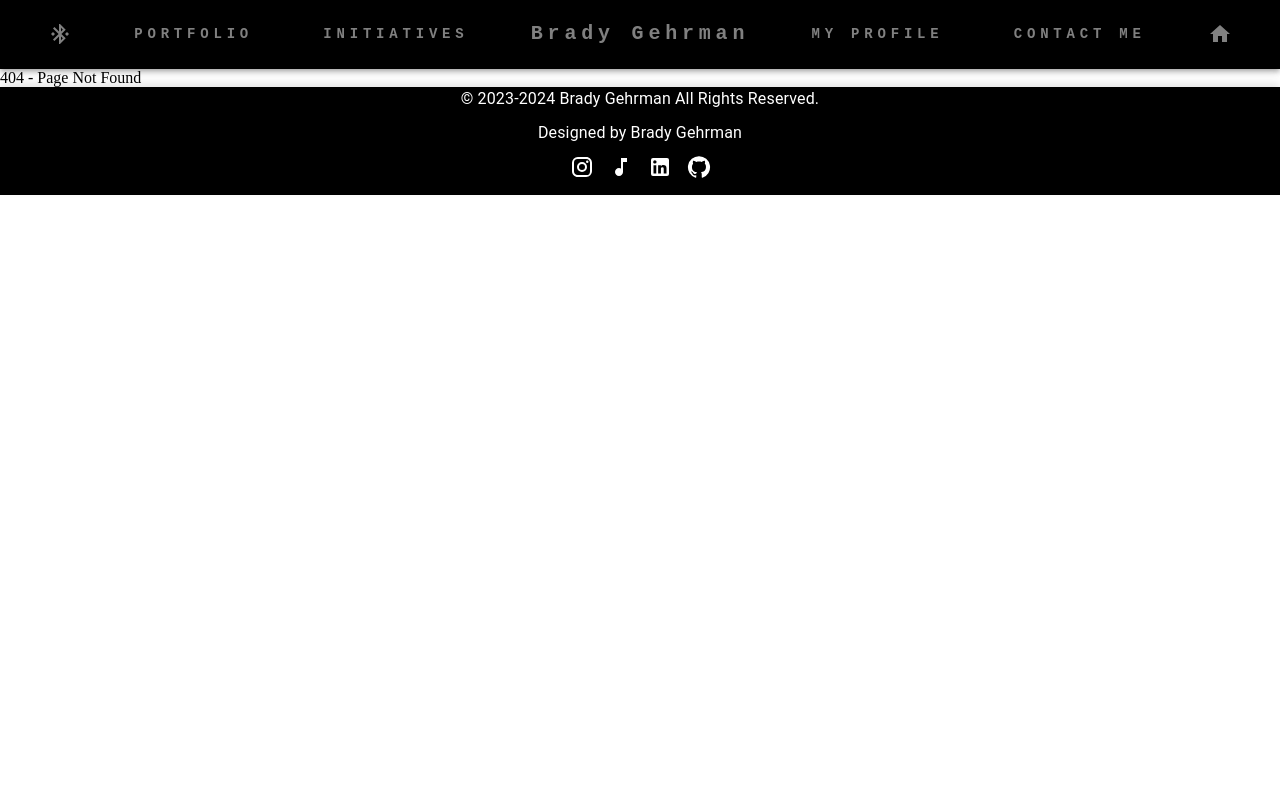
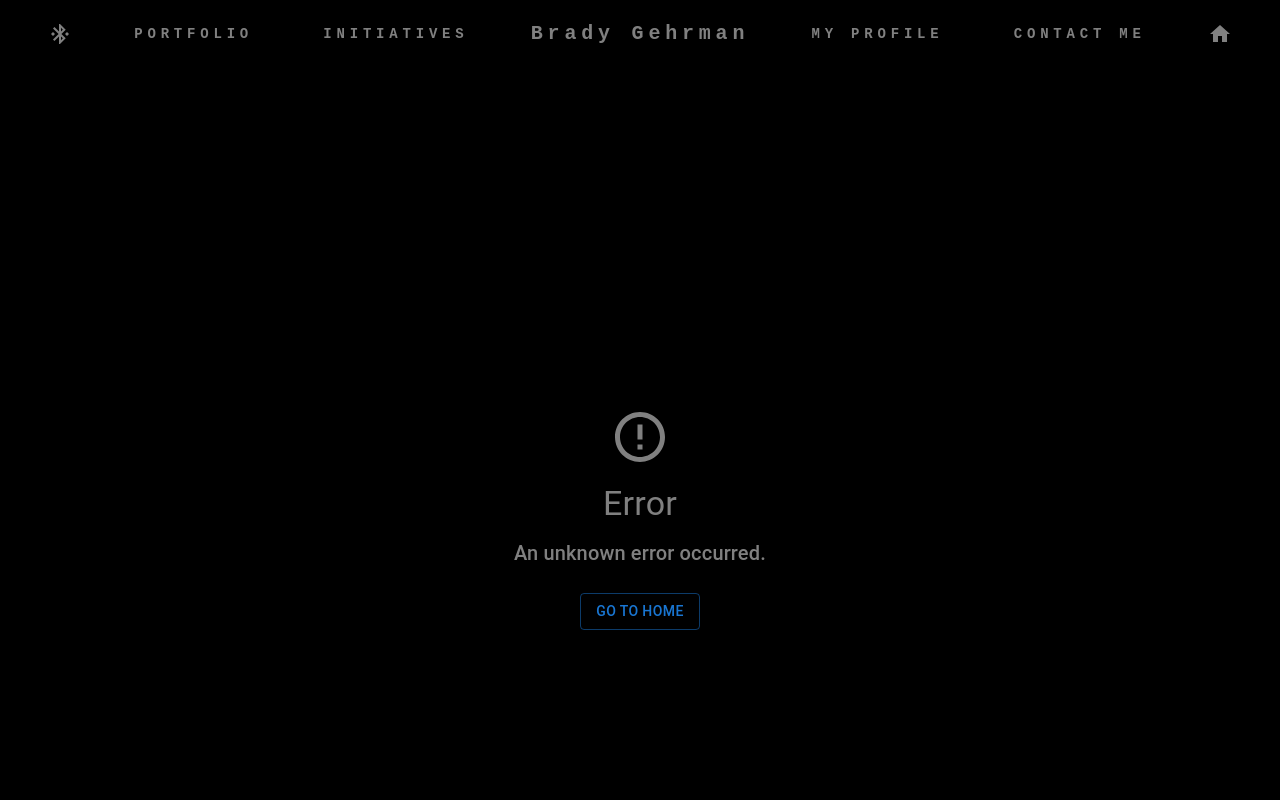
Before and after one commit to btgehr01/Portfolio, a React app: page /error in a window 1280 px wide. Before the commit this address had no page. Shown: the top 800 px of the page. Built offline with nearby package versions, Linux system fonts and the light colour scheme.

Commit message:
[brady] added login redirect and login error screen

```diff
--- a/src/App.tsx
+++ b/src/App.tsx
@@ -10,6 +10,7 @@ import { Contact } from "./Screens/Contact";
 import { Box } from "@mui/material";
 import TopNav from "./TopNav";
 import Footer from "./Footer";
+import ErrorScreen from "./Screens/Error";
 
 const App: React.FC = () => {
   return (
@@ -29,6 +30,7 @@ const App: React.FC = () => {
           <Route path="/initiatives" element={<Initiatives />} />
           <Route path="/about" element={<About />} />
           <Route path="/contact" element={<Contact />} />
+          <Route path="/error" element={<ErrorScreen />} />
           <Route path="*" element={<NotFound />} />
         </Routes>
       </Box>
--- a/src/Helpers/SpotifyHelper.tsx
+++ b/src/Helpers/SpotifyHelper.tsx
@@ -4,18 +4,27 @@ const apiUrl = "https://bradygehrman-api.vercel.app/api/spotify";
 
 export const postSongToPlaylist = async (songURI: string) => {
   try {
-    const response = await axios.get(
-      `${apiUrl}/addSong?songURI=${encodeURIComponent(songURI)}`
+    const response = await axios.post(
+      `${apiUrl}/addSong`,
+      { songURI: songURI },
+      {
+        withCredentials: true,
+        headers: {
+          "Content-Type": "application/json",
+        },
+      }
     );
     return response.data;
   } catch (e) {
-    console.error(e);
+    throw e;
   }
 };
 
 export const getPlaylistSongs = async () => {
   try {
-    const response = await axios.get(`${apiUrl}/getPlaylistSongs`);
+    const response = await axios.get(`${apiUrl}/getPlaylistSongs`, {
+      withCredentials: true,
+    });
     return response.data;
   } catch (e) {
     console.error(e);
--- /dev/null
+++ b/src/Screens/Error.tsx
@@ -0,0 +1,49 @@
+// ErrorScreen.js
+import React from "react";
+import { Box, Typography, Button } from "@mui/material";
+import ErrorOutlineIcon from "@mui/icons-material/ErrorOutline";
+import { useLocation } from "react-router-dom";
+
+const ErrorScreen = () => {
+  const location = useLocation();
+
+  const getQueryParam = (param: string) => {
+    const queryParams = new URLSearchParams(location.search);
+    return queryParams.get(param);
+  };
+
+  const errorMessage =
+    getQueryParam("errorMessage") || "An unknown error occurred.";
+
+  return (
+    <Box
+      sx={{
+        minHeight: "100vh",
+        backgroundColor: "black",
+        padding: "50px",
+        display: "flex",
+        flexDirection: "column",
+        justifyContent: "center",
+        alignItems: "center",
+        color: "grey",
+        textAlign: "center",
+      }}
+    >
+      <ErrorOutlineIcon sx={{ fontSize: 60, mb: 2 }} />
+      <Typography variant="h4" gutterBottom>
+        Error
+      </Typography>
+      <Typography variant="h6">{errorMessage}</Typography>
+      <Button
+        variant="outlined"
+        color="primary"
+        sx={{ mt: 3 }}
+        onClick={() => (window.location.href = "/")}
+      >
+        Go to Home
+      </Button>
+    </Box>
+  );
+};
+
+export default ErrorScreen;
--- a/src/Screens/Spotify.tsx
+++ b/src/Screens/Spotify.tsx
@@ -14,6 +14,7 @@ import {
   getSongsFromSearch,
   postSongToPlaylist,
 } from "../Helpers/SpotifyHelper";
+import { AxiosError } from "axios";
 
 export type Artist = {
   id: string;
@@ -67,7 +68,6 @@ const SpotifyController = () => {
       try {
         const response = await getSongsFromSearch(searchString.trim());
         setSongOptions(response?.tracks?.items || []);
-        console.log("Tracks:", response?.tracks?.items);
       } catch (e) {
         console.error("Error searching for songs:", e);
       } finally {
@@ -81,8 +81,12 @@ const SpotifyController = () => {
       setAddingSong(true);
       try {
         await postSongToPlaylist(selectedSongId);
-      } catch (e) {
-        console.error("Error adding song to playlist:", e);
+      } catch (error) {
+        const axiosError = error as AxiosError;
+        if (axiosError.response && axiosError.response.status === 401) {
+          window.location.href =
+            "https://bradygehrman-api.vercel.app/api/auth/login";
+        }
       } finally {
         setAddingSong(false);
       }
```
